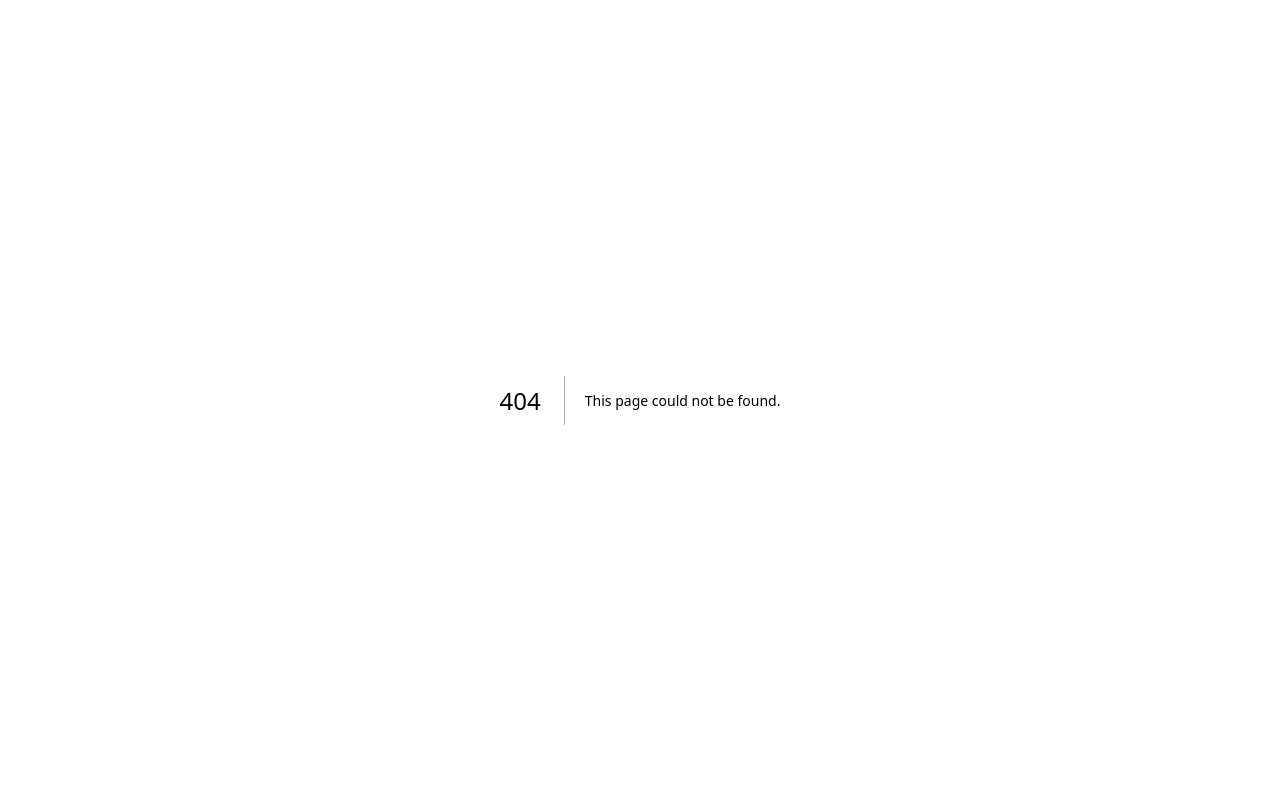
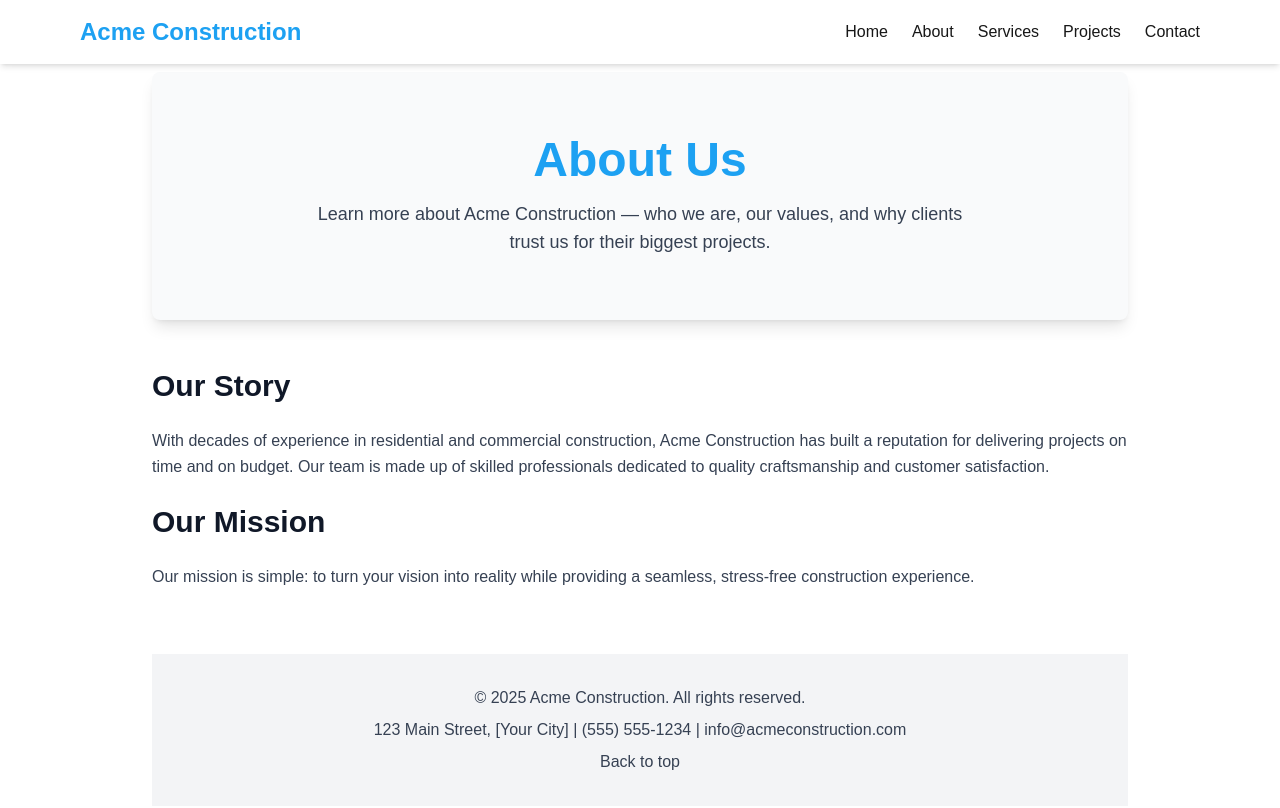
Before and after one commit to jjoynergnd/construction-website, a Next.js app: page /about in a window 1280 px wide. Before the commit this address had no page. Shown: the top 808 px of the page. Built offline with nearby package versions, Linux system fonts and the light colour scheme.

Commit message:
Add About page and update Navbar links

```diff
--- /dev/null
+++ b/app/about/page.js
@@ -0,0 +1,43 @@
+// app/about/page.js
+import Hero from "../../components/Hero";      // Reuse Hero section if desired
+import Footer from "../../components/Footer";  // Consistent footer
+import Navbar from "../../components/Navbar";  // Sticky navigation
+
+export default function AboutPage() {
+  return (
+    <main className="max-w-5xl mx-auto p-6">
+      {/* Navbar at top of every page */}
+      <Navbar />
+
+      {/* A hero section just for About page (optional to reuse or customize) */}
+      <section className="text-center my-12 bg-gray-50 py-16 rounded-lg shadow-lg">
+        <h1 className="text-5xl font-bold text-[#1DA1F2]">About Us</h1>
+        <p className="mt-4 text-lg text-gray-700 max-w-2xl mx-auto">
+          Learn more about Acme Construction — who we are, our values, and
+          why clients trust us for their biggest projects.
+        </p>
+      </section>
+
+      {/* About content section */}
+      <section className="my-12">
+        <h2 className="text-3xl font-bold mb-6 text-gray-900">Our Story</h2>
+        <p className="text-gray-700 mb-6 leading-relaxed">
+          With decades of experience in residential and commercial
+          construction, Acme Construction has built a reputation for
+          delivering projects on time and on budget. Our team is made up of
+          skilled professionals dedicated to quality craftsmanship and
+          customer satisfaction.
+        </p>
+
+        <h2 className="text-3xl font-bold mb-6 text-gray-900">Our Mission</h2>
+        <p className="text-gray-700 leading-relaxed">
+          Our mission is simple: to turn your vision into reality while
+          providing a seamless, stress-free construction experience.
+        </p>
+      </section>
+
+      {/* Footer at bottom of page */}
+      <Footer />
+    </main>
+  );
+}
--- a/components/Navbar.js
+++ b/components/Navbar.js
@@ -1,40 +1,35 @@
 "use client";
-import { useState } from "react";
+import Link from "next/link";
 
 export default function Navbar() {
-  const [menuOpen, setMenuOpen] = useState(false);
+  return (
+    <nav className="fixed top-0 left-0 right-0 bg-white shadow-md z-50">
+      <div className="max-w-6xl mx-auto flex items-center justify-between p-4">
+        {/* Logo / Brand */}
+        <Link href="/" className="text-2xl font-bold text-[#1DA1F2]">
+          Acme Construction
+        </Link>
 
-  return (
-    <nav className="bg-white shadow sticky top-0 z-50">
-      <div className="max-w-5xl mx-auto px-6 py-4 flex justify-between items-center">
-        <div className="text-2xl font-bold text-blue-600">Acme Construction</div>
-
-        {/* Desktop menu */}
-        <ul className="hidden md:flex space-x-6 font-semibold text-gray-700">
-          <li><a href="#home" className="hover:text-orange-500 transition">Home</a></li>
-          <li><a href="#services" className="hover:text-orange-500 transition">Services</a></li>
-          <li><a href="#projects" className="hover:text-orange-500 transition">Projects</a></li>
-          <li><a href="#contact" className="hover:text-orange-500 transition">Contact</a></li>
-        </ul>
-
-        {/* Mobile menu button */}
-        <button
-          className="md:hidden text-gray-700"
-          onClick={() => setMenuOpen(!menuOpen)}
-        >
-          {menuOpen ? "✖" : "☰"}
-        </button>
+        {/* Navigation Links */}
+        <div className="space-x-6">
+          {/* Each link points to a page */}
+          <Link href="/" className="hover:text-[#1DA1F2]">
+            Home
+          </Link>
+          <Link href="/about" className="hover:text-[#1DA1F2]">
+            About
+          </Link>
+          <Link href="/services" className="hover:text-[#1DA1F2]">
+            Services
+          </Link>
+          <Link href="/projects" className="hover:text-[#1DA1F2]">
+            Projects
+          </Link>
+          <Link href="/contact" className="hover:text-[#1DA1F2]">
+            Contact
+          </Link>
+        </div>
       </div>
-
-      {/* Mobile menu */}
-      {menuOpen && (
-        <ul className="md:hidden bg-white px-6 pb-4 space-y-2 font-semibold text-gray-700">
-          <li><a href="#home" className="block hover:text-orange-500 transition">Home</a></li>
-          <li><a href="#services" className="block hover:text-orange-500 transition">Services</a></li>
-          <li><a href="#projects" className="block hover:text-orange-500 transition">Projects</a></li>
-          <li><a href="#contact" className="block hover:text-orange-500 transition">Contact</a></li>
-        </ul>
-      )}
     </nav>
   );
 }
```
